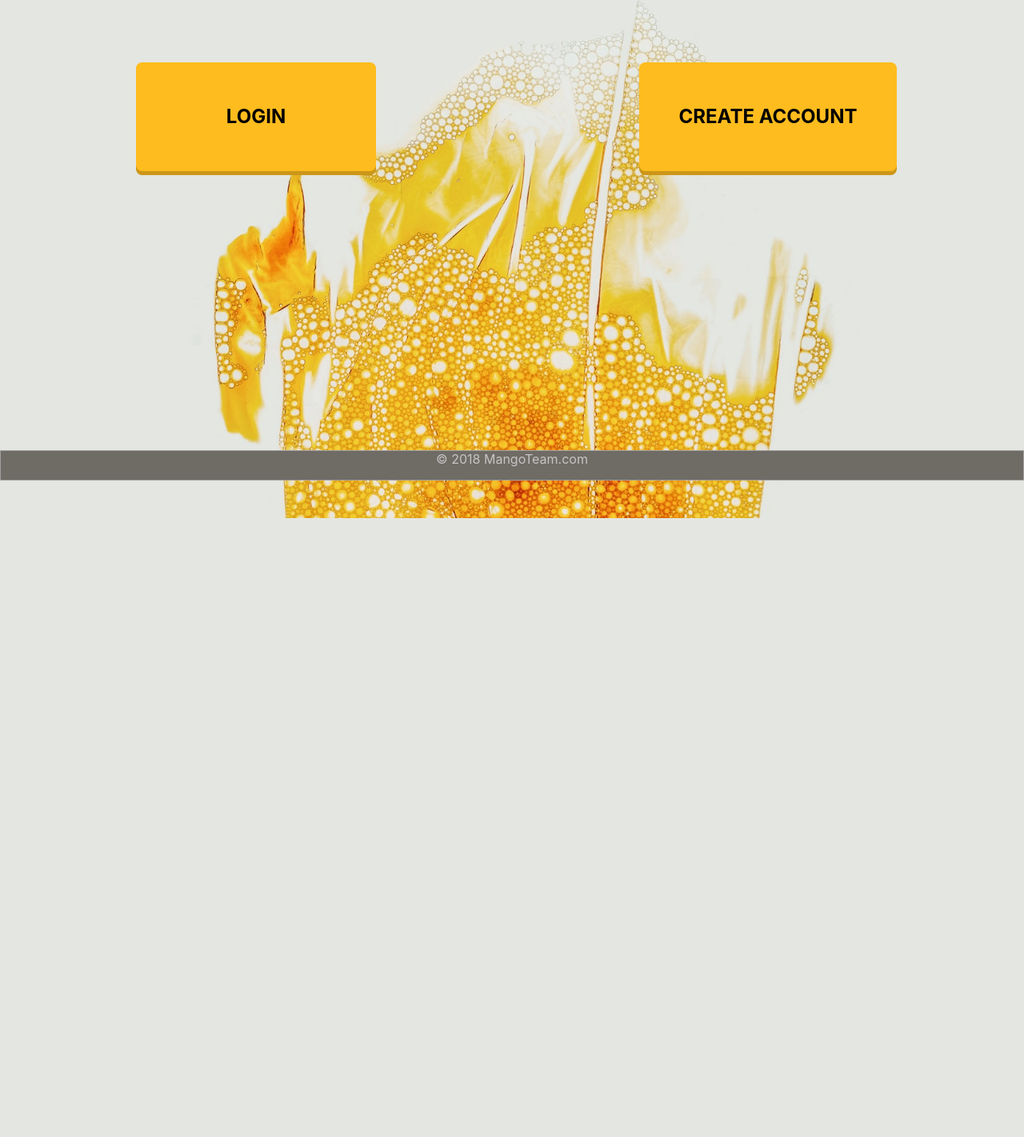
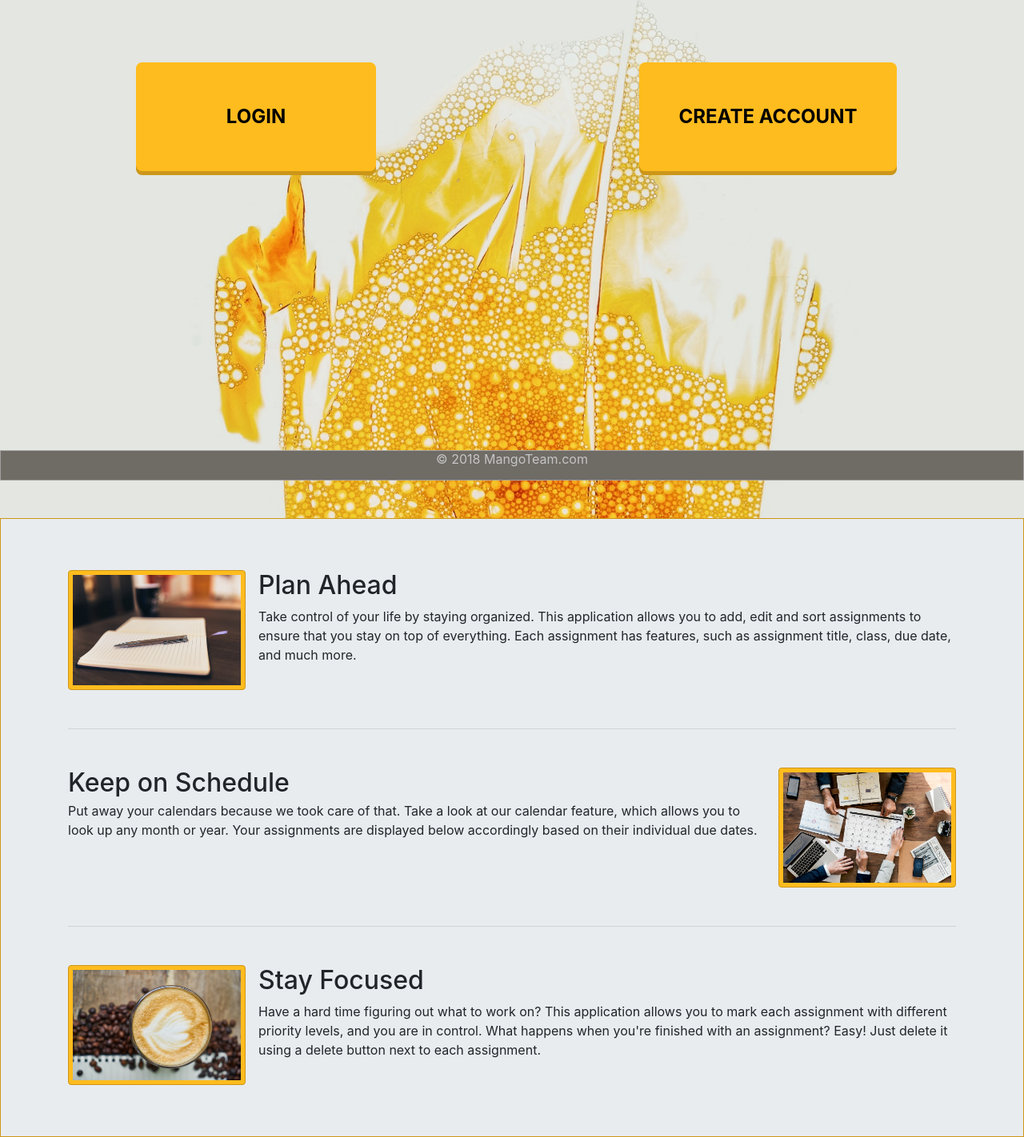
Before and after one commit to Jemimahh/project-assignmentplanner-v2, a Flask app: page / in a window 1280 px wide. Shown: the part 199-1621 px from the top of the page at 80% size. Before the commit the page ends 847 px from the top, so only its background shows below. Run offline with Flask 2, Linux system fonts and the light colour scheme; some libraries are stand-ins or nearby versions; some web fonts are replaced.

Commit message:
Added an application description to the homepage

```diff
--- a/static/opening.css
+++ b/static/opening.css
@@ -73,3 +73,22 @@ html, body {
     background-color: #CC9618;
     box-shadow: 0 5px 0 #A37813; /* #A38C38; */
 }
+
+.imgsize {
+    border: 1px solid #CC9618;
+    border-radius: 4px;
+    padding: 5px;
+    background: #FFBC1E;
+    height: 150px;
+    width: 20%;
+
+}
+
+.alignleft {
+    float: left;
+}
+
+.bordered {
+    border: 1px solid #CC9618;
+    border-radius: 4px;
+}
--- a/templates/Calendar.html
+++ b/templates/Calendar.html
@@ -112,6 +112,7 @@
         <em>No assignment entries here so far</em>
     {% endif %}
 
+    <br><br>
 {% endblock %}
 
 <!--<table border="0" cellpadding="0" cellspacing="0" class="month">-->
--- a/templates/OpeningPage.html
+++ b/templates/OpeningPage.html
@@ -23,13 +23,45 @@
     <h1 class="sheader"><a class="navbar-brand" href="#">
     <img src="{{ url_for('static', filename='mangologo.png') }}" width="40" height="40" class="d-inline-block align-top" alt="">
     </a>Personal Assignment Planner</h1>
-
     <div class="clearfix">
         <div class="box box1">
             <a href="./login"><button type="button" class="sbutton">Login</button></a>
         </div>
         <div class="box box2">
             <a href="./signup"><button type="button" class="sbutton">Create Account</button></a>
+        </div>
+    </div>
+    <div class="jumbotron jumbotron-fluid bordered">
+        <div class="container">
+            <div class="media">
+                <img class="align-self-start mr-3 imgsize" src="{{ url_for('static', filename='canvas-pencil.jpg') }}" alt="Generic placeholder image">
+                <div class="media-body">
+                    <h2 class="mt-0">Plan Ahead</h2>
+                    <p>Take control of your life by staying organized. This application allows you to add, edit and sort assignments
+                    to ensure that you stay on top of everything. Each assignment has features, such as assignment title, class,
+                    due date, and much more. </p>
+                </div>
+            </div>
+            <br><hr class="my-4"><br>
+            <div class="media">
+                <div class="media-body">
+                    <h2 class="mt-0 mb-1">Keep on Schedule</h2>
+                    <p>Put away your calendars because we took care of that. Take a look at our calendar feature,
+                        which allows you to look up any month or year. Your assignments are displayed below accordingly based on their
+                        individual due dates.</p>
+                </div>
+                <img class="ml-3 imgsize alignleft" src="{{ url_for('static', filename='calendar.jpg') }}" alt="Generic placeholder image">
+            </div>
+            <br><hr class="my-4"><br>
+            <div class="media">
+                <img class="align-self-start mr-3 imgsize" src="{{ url_for('static', filename='focus.jpg') }}" alt="Generic placeholder image">
+                <div class="media-body">
+                    <h2 class="mt-0">Stay Focused</h2>
+                    <p>Have a hard time figuring out what to work on? This application allows you to mark each assignment with different priority
+                    levels, and you are in control. What happens when you're finished with an assignment? Easy! Just delete it using a delete button
+                    next to each assignment.</p>
+                </div>
+            </div>
         </div>
     </div>
 
```
Also changed, not shown: static/calendar.jpg (added), static/canvas-pencil.jpg (added), static/focus.jpg (added).
